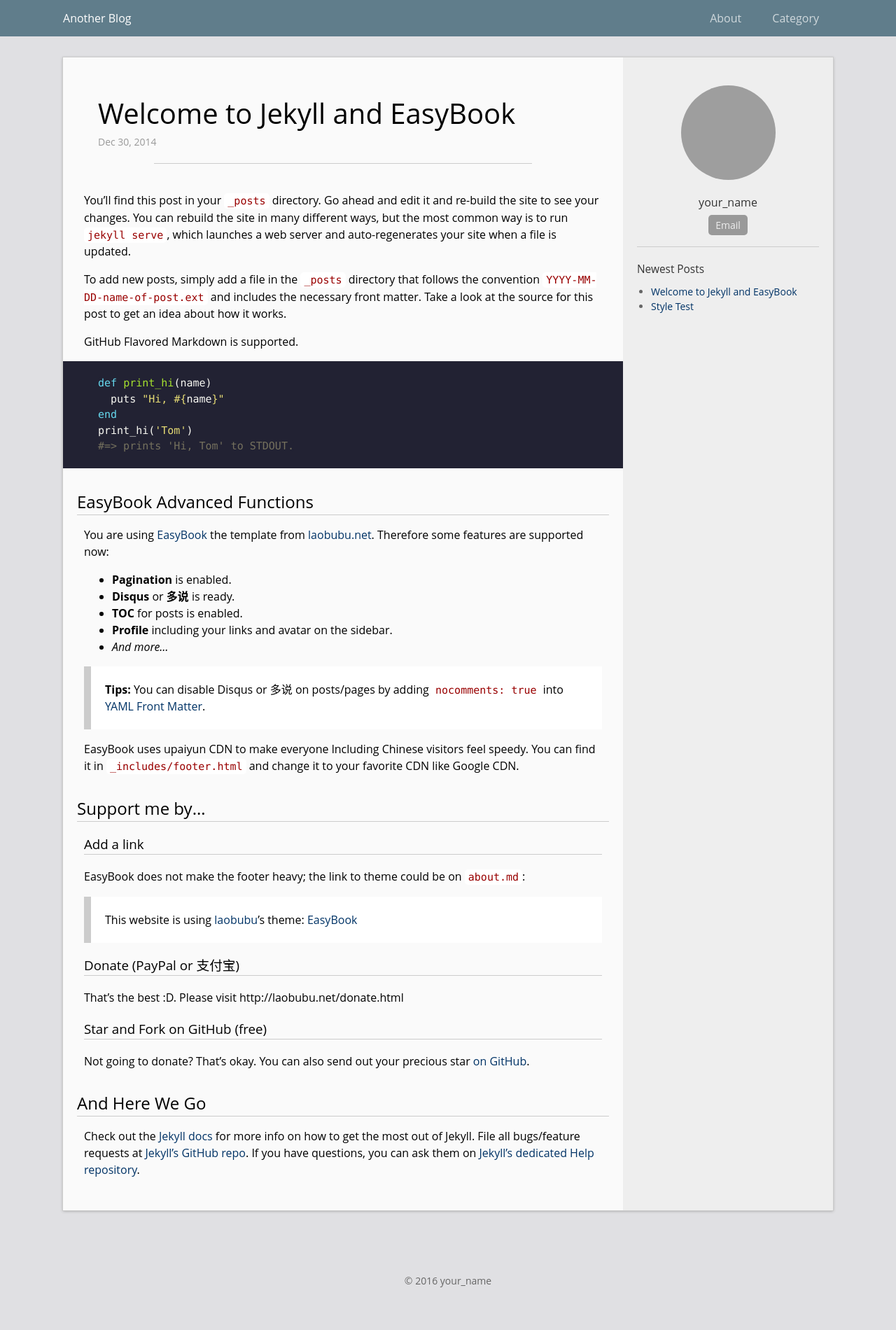
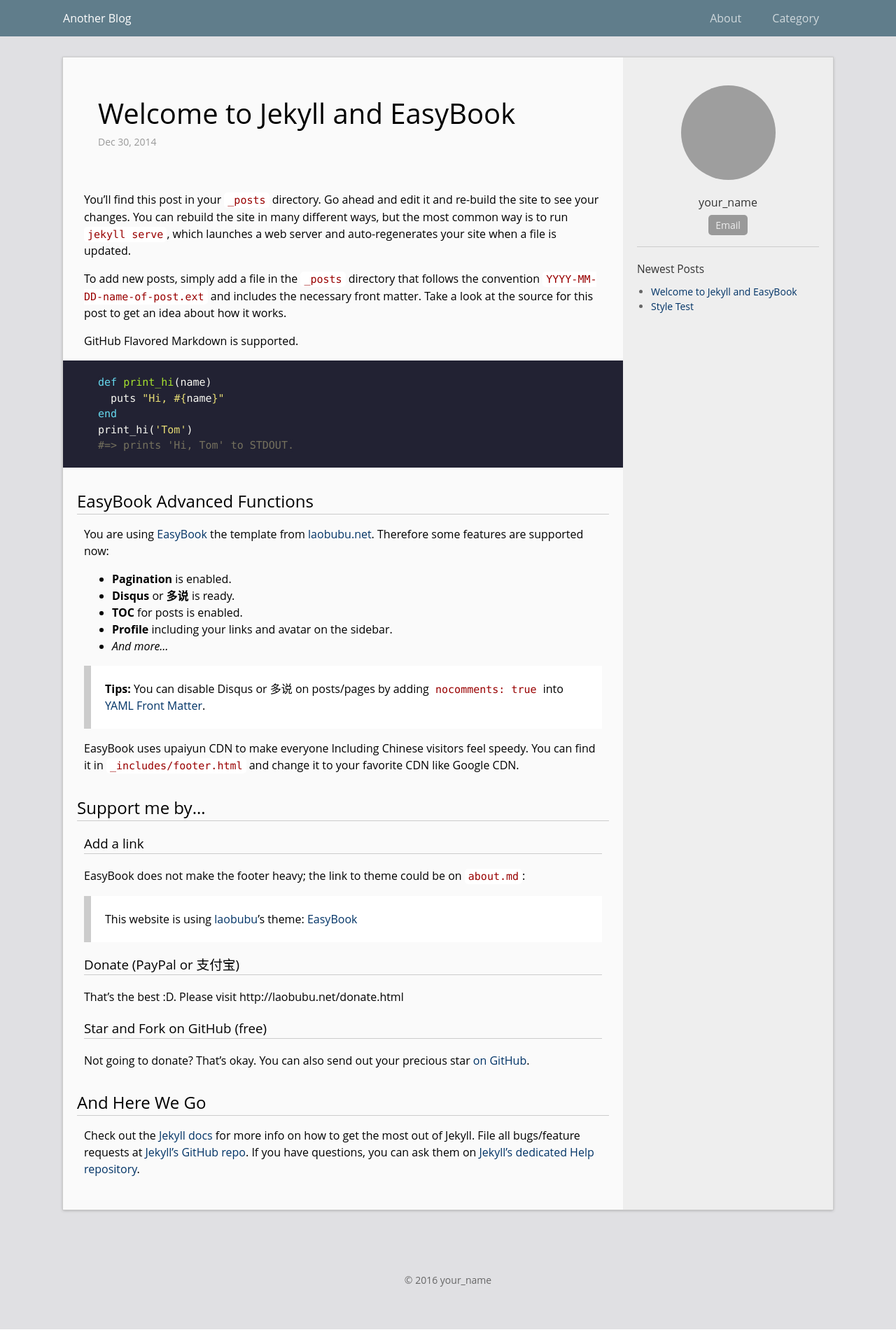
Before and after one commit to laobubu/jekyll-theme-EasyBook, a Jekyll site: the page built from _posts/2014-12-30-welcome-to-jekyll.markdown, in a window 1280 px wide. Shown: the whole page at 70% size. Built offline with Jekyll 4.4.1, drawn with Linux system fonts in a browser that asks for light colours; grey boxes are pictures that could not be loaded.

Commit message:
Style Update

```diff
--- a/_sass/_layout.scss
+++ b/_sass/_layout.scss
@@ -13,6 +13,12 @@
 	background-color: $header-bg;
 	padding: 10px;
 	margin: 0;
+
+	&:after {
+		clear: both;
+		content: ' ';
+		display: block;
+	}
 
 	.site-title {
 		float: left;
--- a/_sass/_post.scss
+++ b/_sass/_post.scss
@@ -3,7 +3,6 @@
     	margin: 0 100px;
     	margin-bottom: 40px;
     	padding: 20px;
-    	border-bottom: 1px solid #CCC;
         .post-title {
         	font-size:40px;
         	font-weight: normal;
```
